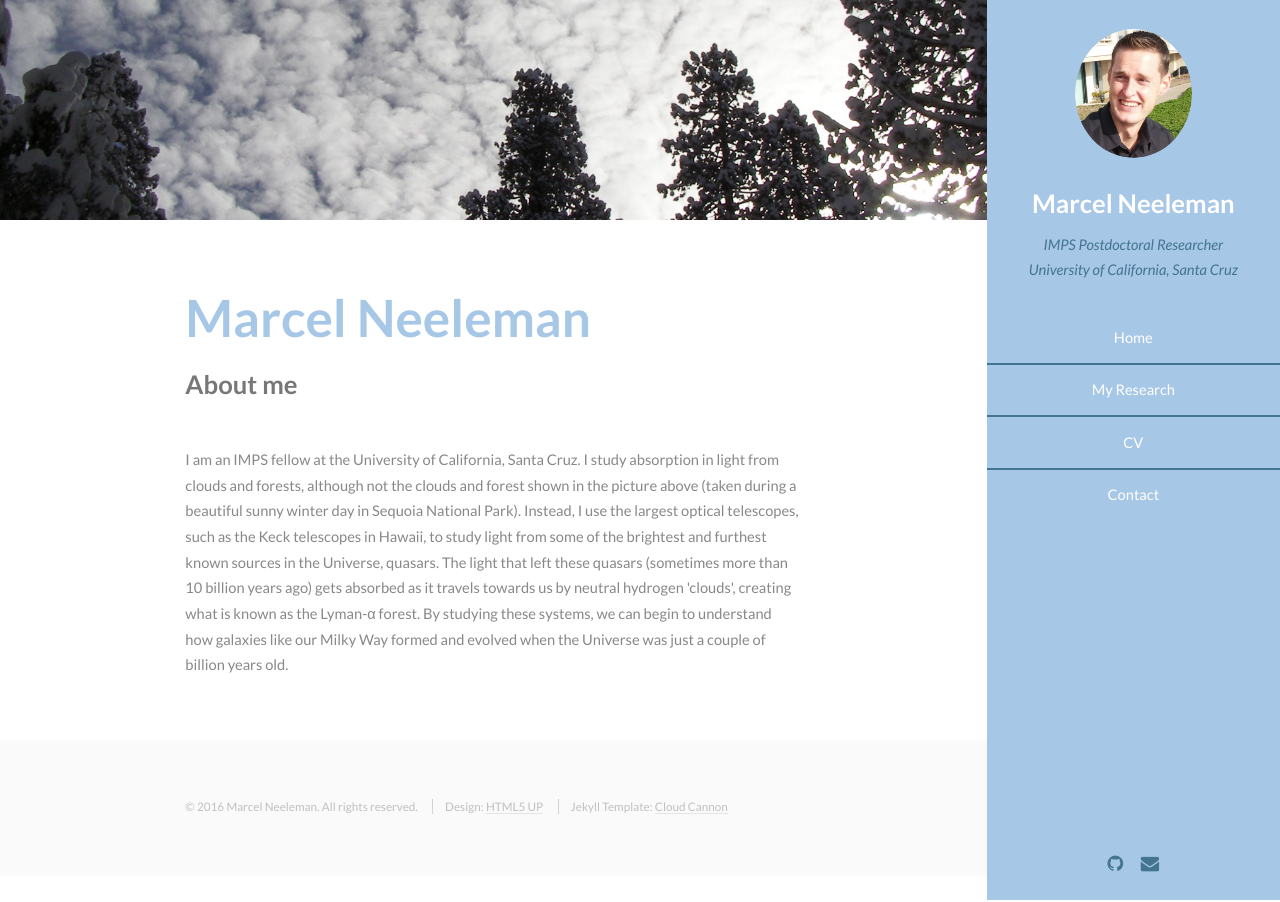
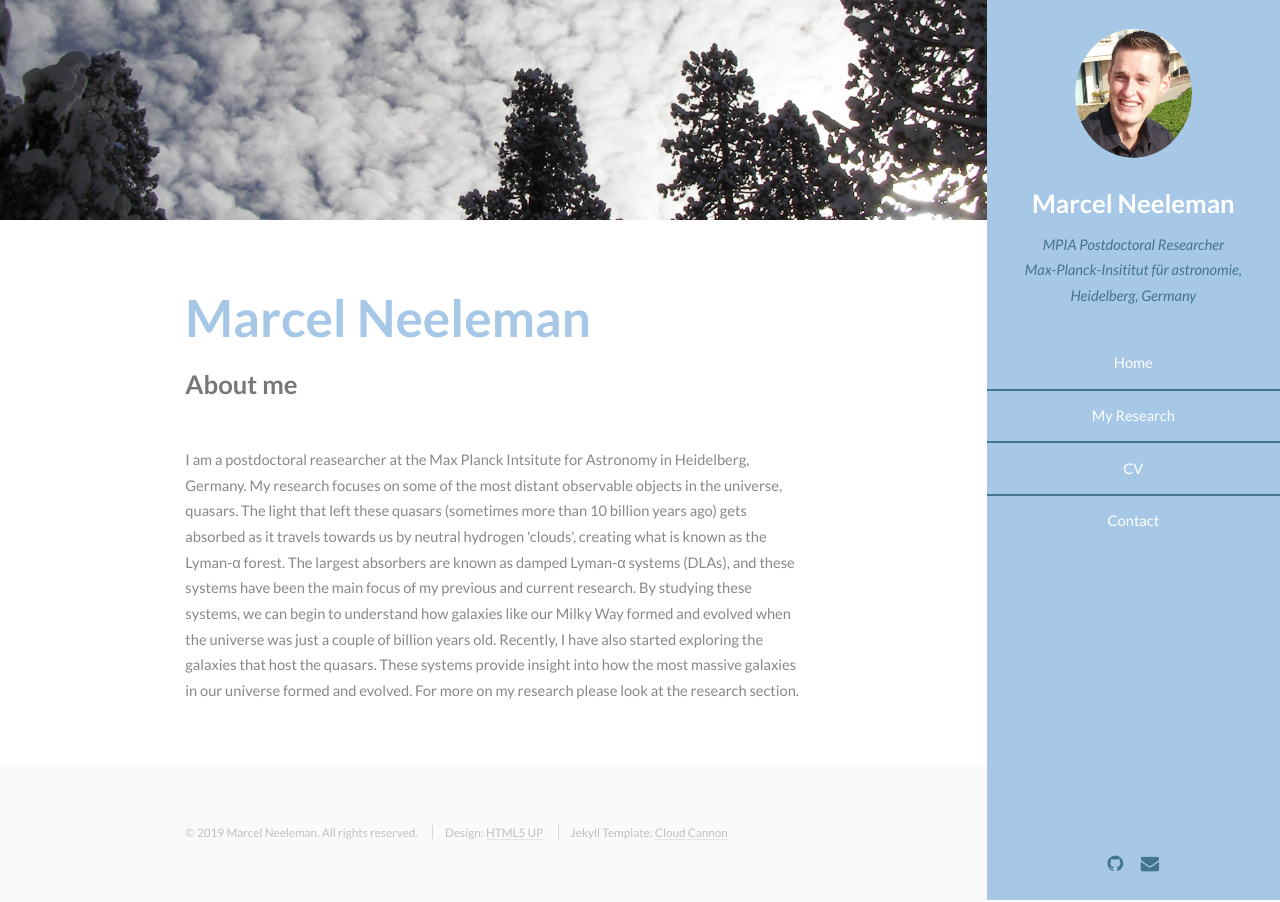
Before and after one commit to mneeleman/mneeleman.github.io, a Jekyll site: the page built from index.html, in a window 1280 px wide. Built offline with Jekyll 4.4.1, drawn with Linux system fonts in a browser that asks for light colours.

Commit message:
Update header, footer, intro
Updated the header, footer and the introduction section of the home page.

```diff
--- a/_config.yml
+++ b/_config.yml
@@ -2,8 +2,8 @@
 name: Marcel Neeleman
 author: Marcel Neeleman
 title: Marcel Neeleman
-email: marcel@ucsc.edu
-description: Marcel Neeleman. Resume and Research in Astronomy and Astrophysics while at UCSD and UCSC.
+email: neeleman@mpia.de
+description: Marcel Neeleman. Resume and Research in Astronomy and Astrophysics while at UCSD, UCSC and MPIA.
 baseurl: "" # the subpath of your site, e.g. /blog/
 url: "" # the base hostname & protocol for your site
 
--- a/_includes/footer.html
+++ b/_includes/footer.html
@@ -2,7 +2,7 @@
     <section id="footer">
         <div class="container">
             <ul class="copyright">
-                <li>&copy; 2016 Marcel Neeleman. All rights reserved.</li>
+                <li>&copy; 2019 Marcel Neeleman. All rights reserved.</li>
                 <li>Design: <a href="http://html5up.net">HTML5 UP</a></li>
                 <li>Jekyll Template: <a href="http://cloudcannon.com">Cloud Cannon</a></li>
             </ul>
--- a/_includes/header.html
+++ b/_includes/header.html
@@ -3,8 +3,8 @@
         <header>
             <span class="image avatar"><img src="{{ site.baseurl }}/images/self.png" alt="" /></span>
             <h1 id="logo"><a href="{{ site.baseurl }}/">Marcel Neeleman</a></h1>
-            <p>IMPS Postdoctoral Researcher<br />
-            University of California, Santa Cruz</p>
+            <p>MPIA Postdoctoral Researcher<br />
+            Max-Planck-Insititut für astronomie, Heidelberg, Germany</p>
         </header>
         <nav id="nav">
             <ul>
--- a/index.html
+++ b/index.html
@@ -11,18 +11,21 @@ layout: default
   <h2>Marcel Neeleman</h2>
   <p>About me</p>
   </header>
-  <p>I am an IMPS fellow at the University of California,
-  Santa Cruz. I study absorption in light from clouds and forests,
-  although not the clouds and forest shown in the picture above (taken
-  during a beautiful sunny winter day in Sequoia National Park). Instead,
-  I use the largest optical telescopes, such as the Keck
-  telescopes in Hawaii, to study light from some of the brightest and
-  furthest known sources in the Universe, quasars. The light that left
-  these quasars (sometimes more than 10 billion years ago) gets absorbed as it
-  travels towards us by neutral hydrogen 'clouds', creating what is
-  known as the Lyman-&alpha; forest. By studying these systems, we can
+  <p>I am a postdoctoral reasearcher at the Max Planck Intsitute for
+  Astronomy in Heidelberg, Germany. My research focuses on some of
+  the most distant observable objects in the universe,
+  quasars. The light that left these quasars (sometimes more than 10
+  billion years ago) gets absorbed as it travels towards us by neutral
+  hydrogen 'clouds', creating what is known as the Lyman-&alpha;
+  forest. The largest absorbers are known as damped Lyman-&alpha;
+  systems (DLAs), and these systems have been the main focus of my
+  previous and current research. By studying these systems, we can
   begin to understand how galaxies like our Milky Way formed and
-  evolved when the Universe was just a couple of billion years old.
+  evolved when the universe was just a couple of billion years old.
+  Recently, I have also started exploring the galaxies that host the
+  quasars. These systems provide insight into how the most massive
+  galaxies in our universe formed and evolved. For more on my research
+  please look at the research section.
  </p>
 </div>
 </section>
```
